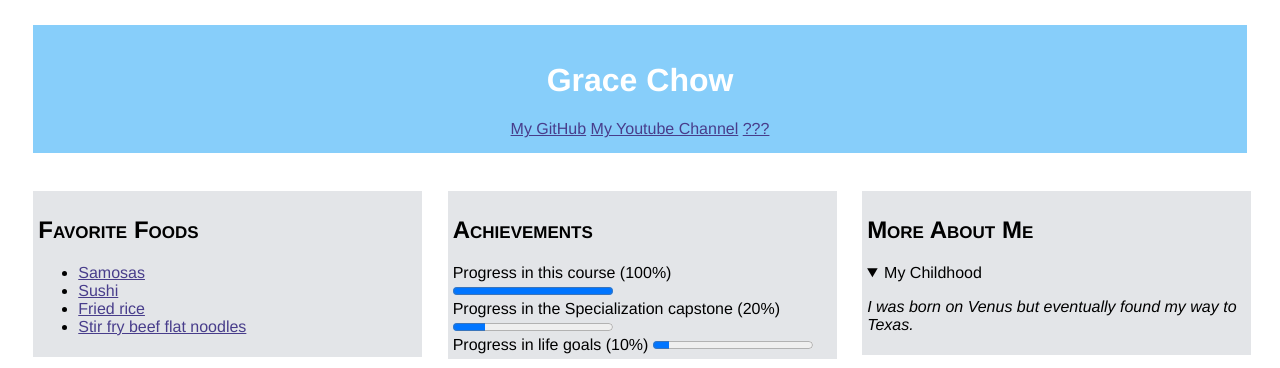
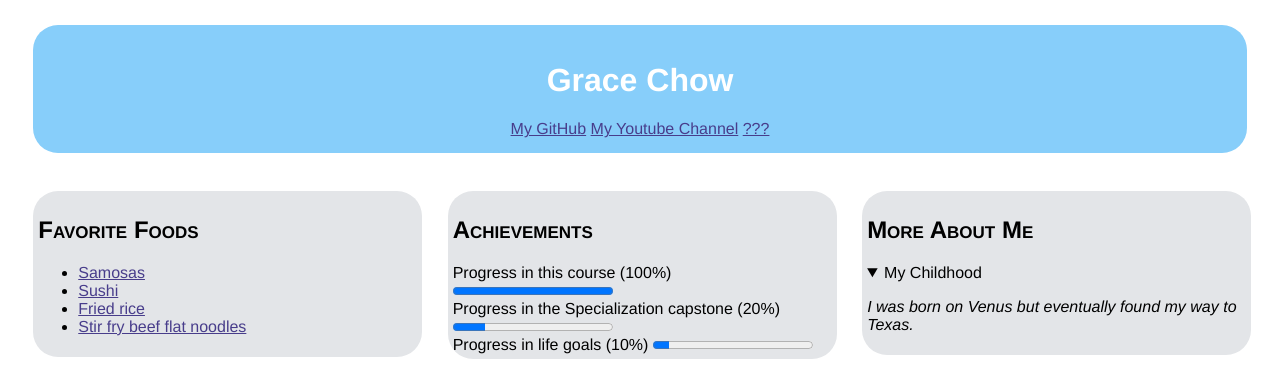
Before and after one commit to grace-chow/grace-chow.github.io, a plain HTML site: page index.html in a window 1280 px wide. Shown: the top 368 px of the page. Drawn offline with Linux system fonts and the light colour scheme; grey boxes are pictures that could not be loaded.

Commit message:
Added rounded edges
They're fun!

```diff
--- a/css/basic.css
+++ b/css/basic.css
@@ -5,6 +5,10 @@ header {
 	margin: 2%;
 	padding: 15px;
 	font-family: Helvetica, Arial, serif;
+	-webkit-border-radius: 25px;
+	-moz-border-radius: 25px;
+	-o-border-radius: 25px;
+	border-radius:  25px;
 }
 
 h1 {
@@ -25,6 +29,10 @@ section {
 	margin: 1%;
 	padding: 5px;
 	font-family: Helvetica, Arial, serif;
+	-webkit-border-radius: 25px;
+	-moz-border-radius: 25px;
+	-o-border-radius: 25px;
+	border-radius:  25px;
 }
 
 
```
